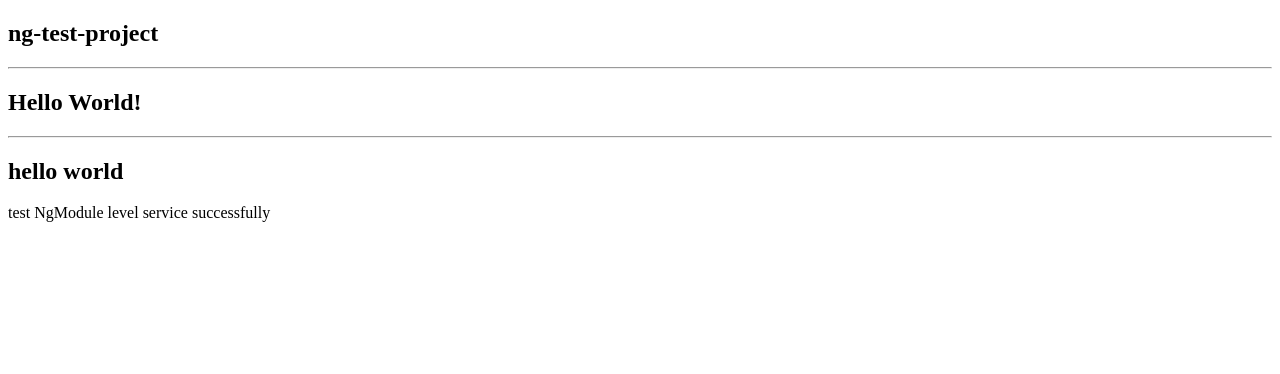
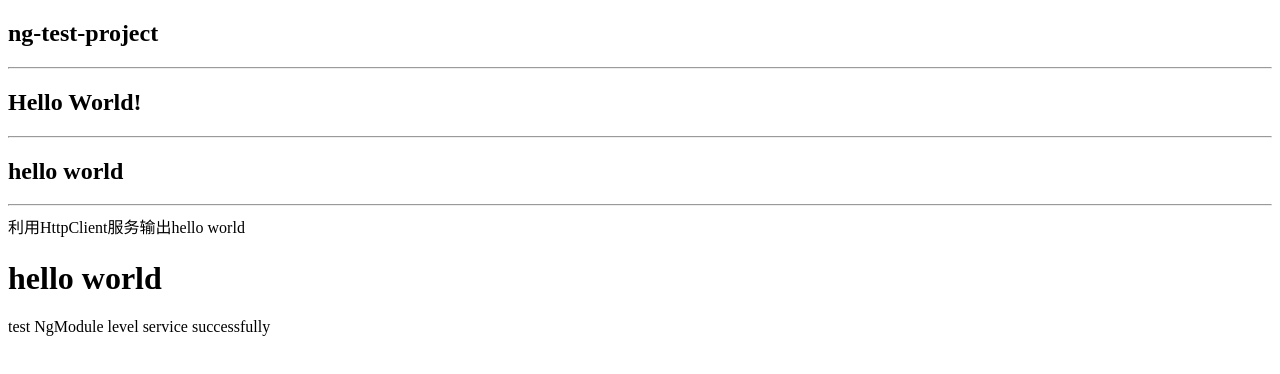
Before and after one commit to carolineF/ng-test-project, an Angular app: page / in a window 1280 px wide. Shown: the top 374 px of the page. Built offline with nearby package versions, Linux system fonts and the light colour scheme.

Commit message:
add httpClient

```diff
--- a/src/app/app.component.html
+++ b/src/app/app.component.html
@@ -3,6 +3,10 @@
 <h2>{{ title1 | helloWorld }}</h2>
 <hr/>
 <h2>{{ title2 }}</h2>
+<hr/>
+
+利用HttpClient服务输出hello world
+<h1>{{ title3 }}</h1>
 
 <p>{{ log }}</p>
 <!-- <user-list></user-list> -->
--- a/src/app/app.component.ts
+++ b/src/app/app.component.ts
@@ -11,10 +11,14 @@ export class AppComponent {
   title = 'ng-test-project';
   title1 = 'I am not hello world';
   title2 = this.title1;
+  title3 = this.title1
   log: string = '';
 
   constructor(private loggerService: LoggerService, private helloWorldService: HelloWorldService) {
     this.title2 = helloWorldService.getHelloWorld();
+    this.helloWorldService.getHelloWorldFormHttp().subscribe(data => {
+      this.title3 = data;
+    })
   }
 
   ngOnInit() {
--- a/src/app/app.module.ts
+++ b/src/app/app.module.ts
@@ -7,6 +7,7 @@ import { AppComponent } from './app.component';
 import { UserListComponent } from './user-list/user-list.component';
 import { HeroDetailModule } from './hero-detail/hero-detail.module';
 import { HelloWorldPipe } from './hello-world.pipe';
+import { HttpClientModule } from '@angular/common/http';
 
 @NgModule({
   declarations: [
@@ -17,7 +18,8 @@ import { HelloWorldPipe } from './hello-world.pipe';
     BrowserModule,
     AppRoutingModule,
     HeroModule,
-    HeroDetailModule
+    HeroDetailModule,
+    HttpClientModule
   ],
   providers: [],
   bootstrap: [AppComponent]
--- a/src/app/hello-world.service.ts
+++ b/src/app/hello-world.service.ts
@@ -1,13 +1,18 @@
 import { Injectable } from '@angular/core';
+import { HttpClient } from '@angular/common/http';
 
 @Injectable({
   providedIn: 'root'
 })
 export class HelloWorldService {
 
-  constructor() { }
+  constructor(private httpClient: HttpClient) { }
 
   getHelloWorld() {
     return 'hello world'
   }
+
+  getHelloWorldFormHttp() {
+    return this.httpClient.get('../assets/helloworld.txt', {responseType: 'text'})
+  }
 }
```
Also changed, not shown: src/assets/helloworld.txt (added).
